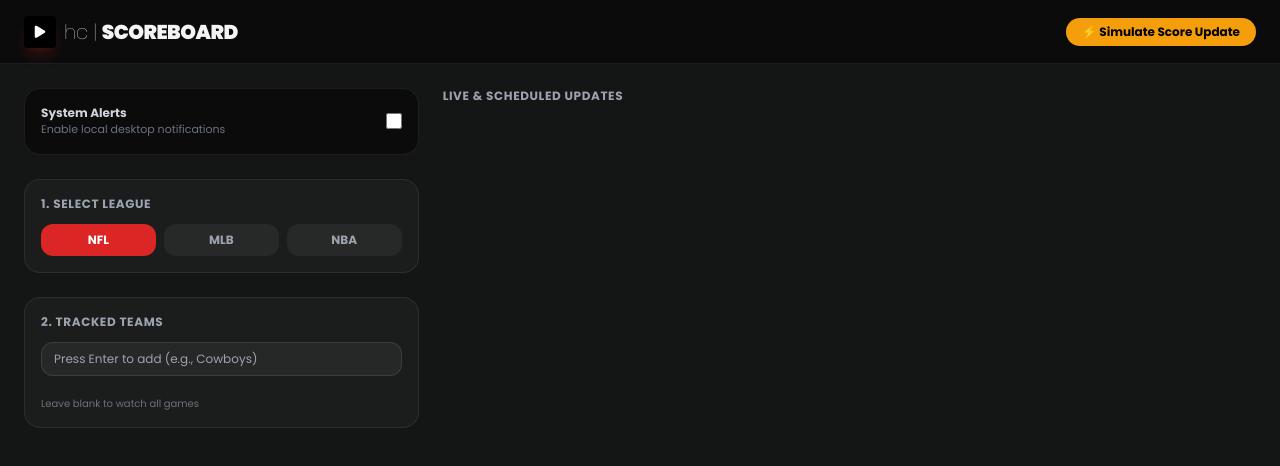
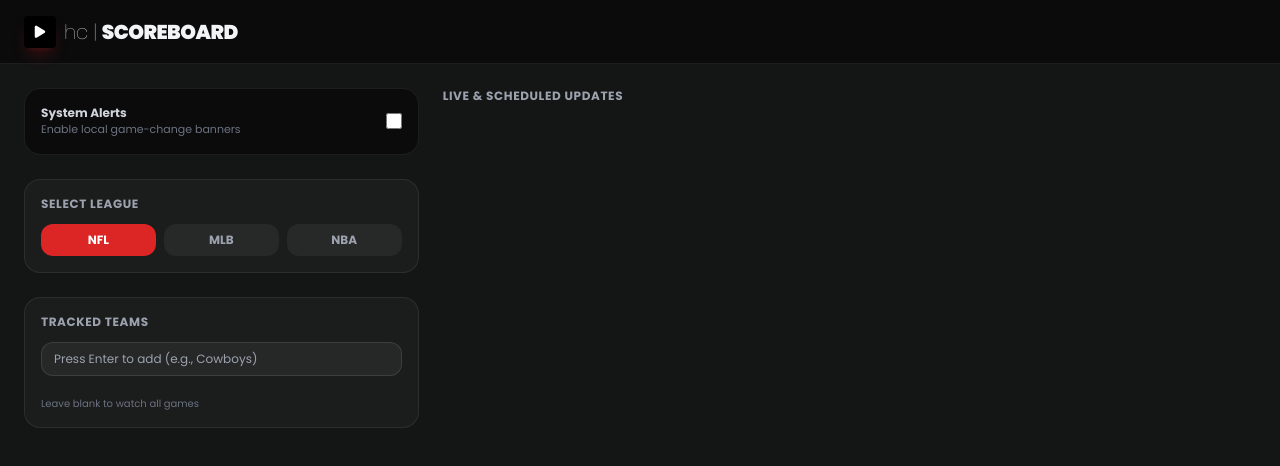
Before and after one commit to MrChris-2025/webpush26, a website: page index.html in a window 1280 px wide. Drawn offline with nearby package versions, Linux system fonts and the light colour scheme; no server answers.

Commit message:
Update text labels in index.html

```diff
--- a/index.html
+++ b/index.html
@@ -28,10 +28,6 @@
             <div class="w-8 h-8 bg-black rounded flex items-center justify-center shadow-lg shadow-red-600/20"><i class="fa-solid fa-play text-white text-sm"></i></div>
             <span class="text-xl font-light tracking-tight">hc | <b class="font-black">SCOREBOARD</b></span>
         </div>
-
-        <div class="flex items-center gap-4">
-            <button id="mockTriggerBtn" class="px-4 py-1.5 rounded-full text-xs font-bold bg-amber-500 text-black">⚡ Simulate Score Update</button>
-        </div>
     </nav>
 
     <main class="flex-1 p-6 max-w-7xl mx-auto w-full grid grid-cols-1 lg:grid-cols-3 gap-6">
@@ -40,13 +36,13 @@
             <div class="glass border rounded-2xl p-4 flex items-center justify-between">
                 <div>
                     <h2 class="text-xs font-bold text-gray-300">System Alerts</h2>
-                    <p class="text-[11px] text-gray-500">Enable local desktop notifications</p>
+                    <p class="text-[11px] text-gray-500">Enable local game-change banners</p>
                 </div>
                 <input type="checkbox" id="masterAlertToggle" class="w-4 h-4 accent-red-600">
             </div>
 
             <div class="glass-card p-4 rounded-2xl">
-                <h3 class="text-xs font-bold uppercase tracking-wider text-gray-400 mb-3">1. Select League</h3>
+                <h3 class="text-xs font-bold uppercase tracking-wider text-gray-400 mb-3">Select League</h3>
                 <div class="grid grid-cols-3 gap-2">
                     <button id="btn-nfl" class="league-btn py-2 text-xs font-bold rounded-xl bg-red-600 text-white">NFL</button>
                     <button id="btn-mlb" class="league-btn py-2 text-xs font-bold rounded-xl bg-white/5 text-gray-400 hover:bg-white/10">MLB</button>
@@ -55,7 +51,7 @@
             </div>
 
             <div class="glass-card p-4 rounded-2xl">
-                <h3 class="text-xs font-bold uppercase tracking-wider text-gray-400 mb-3">2. Tracked Teams</h3>
+                <h3 class="text-xs font-bold uppercase tracking-wider text-gray-400 mb-3">Tracked Teams</h3>
                 <input type="text" id="teamSearchInput" placeholder="Press Enter to add (e.g., Cowboys)" class="w-full bg-white/5 border border-white/10 rounded-xl px-3 py-2 text-xs text-white focus:outline-none focus:border-red-600 mb-3">
                 <div id="trackedTeamsList" class="flex flex-wrap gap-2 max-h-40 overflow-y-auto"></div>
                 <p class="text-[10px] text-gray-500 mt-2">Leave blank to watch all games</p>
```
